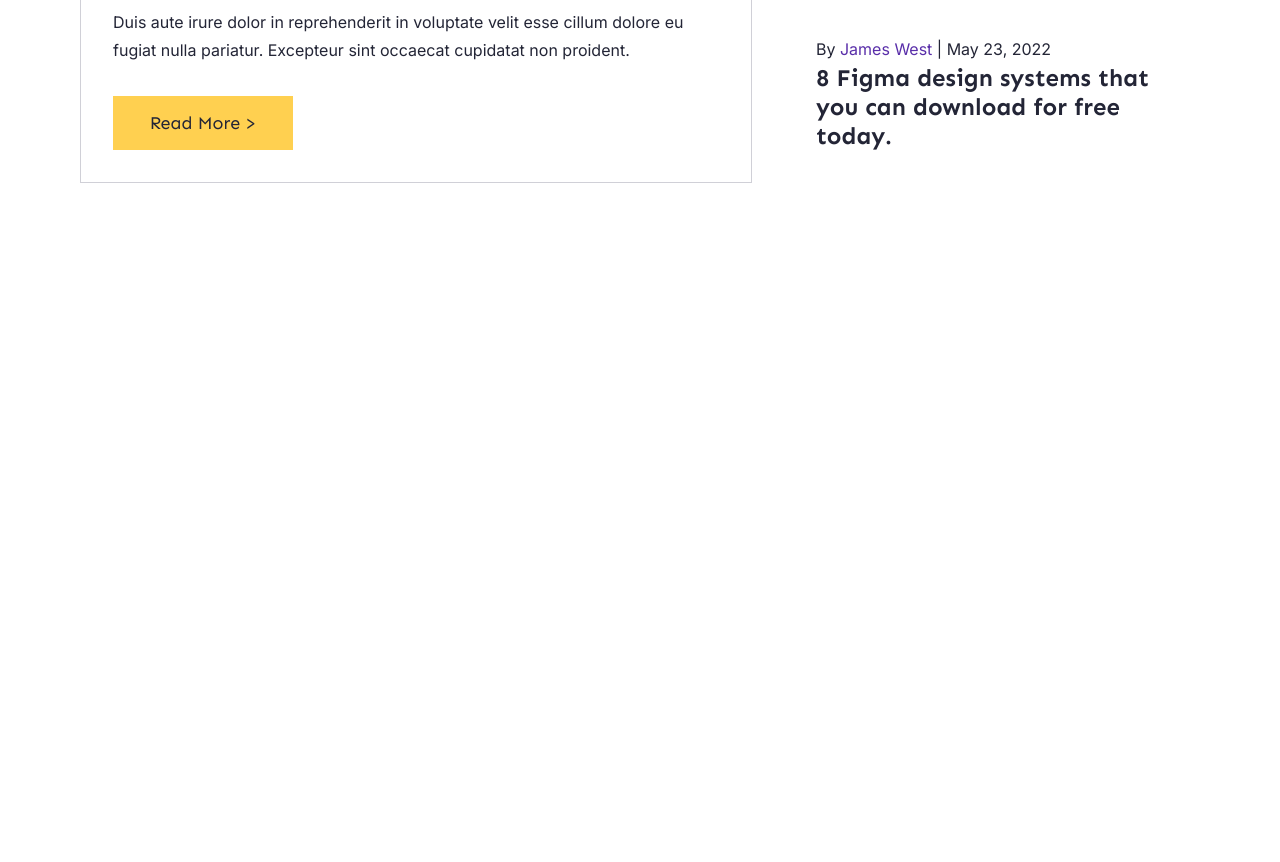
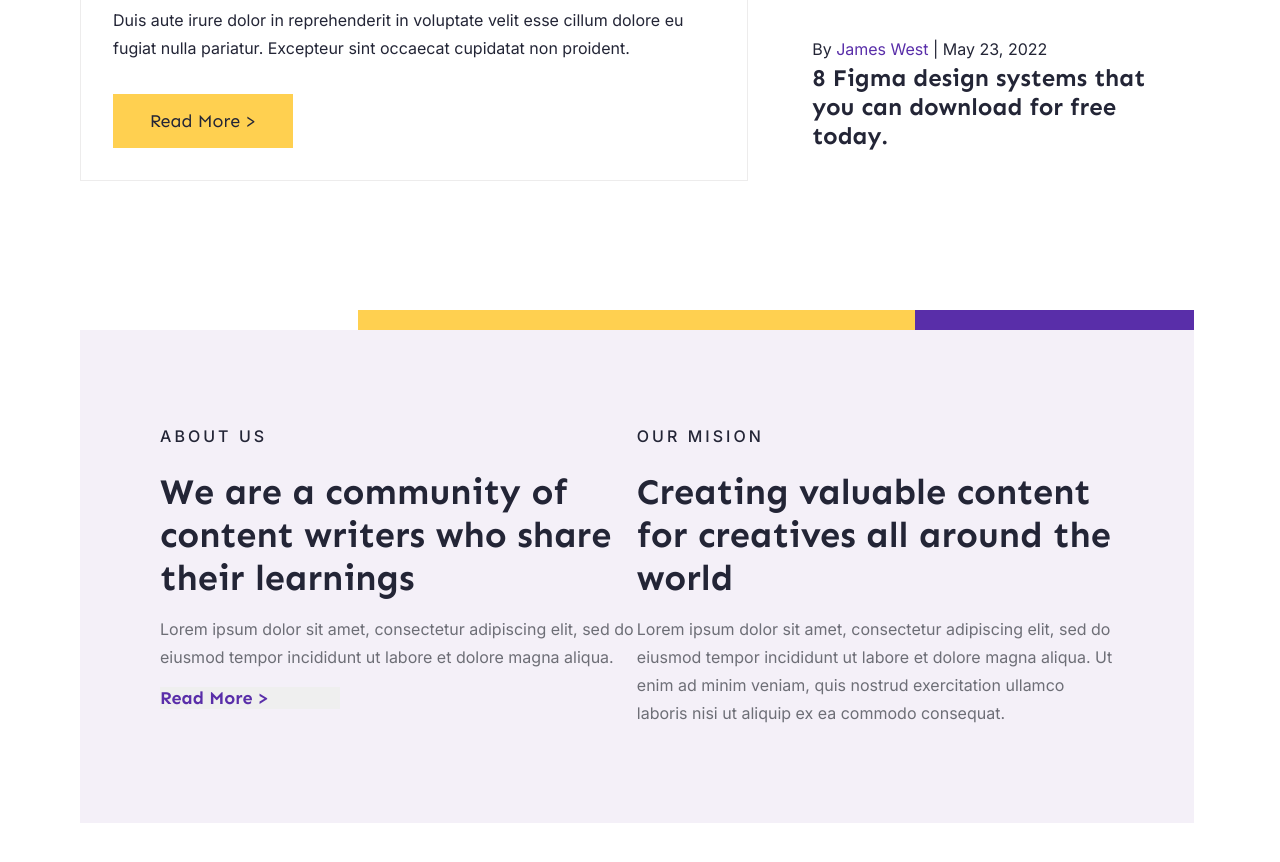
Before and after one commit to Gur00Nik/multi-page-website, a plain HTML site: page index.html in a window 1280 px wide. Shown: the part 1455-2317 px from the top of the page. Before the commit the page ends 1766 px from the top, so only its background shows below. Drawn offline with Linux system fonts and the light colour scheme.

Commit message:
//section about-us feat: create section

```diff
--- a/index.html
+++ b/index.html
@@ -40,7 +40,7 @@
     <section class="main-post">
       <div class="container">
         <div class="main-post-section">
-          <div class="subtitle">posted on <b>startup</b></div>
+          <div class="subtitle light">posted on <b>startup</b></div>
           <p class="display-text" class="heading">
             Step-by-step guide to choosing great font pairs
           </p>
@@ -125,5 +125,40 @@
         </div>
       </div>
     </section>
+    <section class="about-us">
+      <div class="container">
+        <div class="color-header">
+          <div class="white-section"></div>
+          <div class="yellow-section"></div>
+          <div class="purple-section"></div>
+        </div>
+        <div>
+          <div class="about-us-section">
+            <div class="subtitle black">about us</div>
+            <h2 class="black">
+              We are a community of content writers who share their learnings
+            </h2>
+            <div class="description medium-grey">
+              Lorem ipsum dolor sit amet, consectetur adipiscing elit, sed do
+              eiusmod tempor incididunt ut labore et dolore magna aliqua.
+            </div>
+            <button class="transperent-btn purple">Read More ></button>
+          </div>
+          <div class="about-us-section">
+            <div class="subtitle black">Our mision</div>
+            <h2 class="black">
+              Creating valuable content for creatives all around the world
+            </h2>
+
+            <div class="description medium-grey">
+              Lorem ipsum dolor sit amet, consectetur adipiscing elit, sed do
+              eiusmod tempor incididunt ut labore et dolore magna aliqua. Ut
+              enim ad minim veniam, quis nostrud exercitation ullamco laboris
+              nisi ut aliquip ex ea commodo consequat.
+            </div>
+          </div>
+        </div>
+      </div>
+    </section>
   </body>
 </html>
--- a/style.css
+++ b/style.css
@@ -8,20 +8,29 @@
   --color--black: #232536;
   --color--yellow: #ffd050;
   --color--dark--grey: #4c4c4c;
-  --color--medium--grey: #d0d0d7;
+  --color--medium--grey: #6d6e76;
+  --color--low--grey: #b6b5b540;
   --color--purple: #592ea9;
   --color--light: #fff;
   --color--light--yellow: #fbf6ea;
   --color--light--grey: #f4f4f4;
   --color--lavender: #f4f0f8;
+  --color--white: #ffffff;
   --main--font--family: "Inter", sans-serif;
   --second--font--family: "Sen", sans-serif;
 }
 
 /* Убрать горизонтальный скрол из-за width:100vw  */
-html,
+html {
+  width: 100%;
+  max-width: 100%;
+  overflow-x: hidden;
+}
+
 body {
-  overflow-y: auto;
+  width: 100%;
+  max-width: 100%;
+  overflow-x: hidden;
 }
 
 button {
@@ -32,6 +41,7 @@ button {
   color: var(--color--black);
   border: none;
   transition: 0.2s;
+  cursor: pointer;
 }
 
 button:hover {
@@ -87,6 +97,17 @@ h6 {
   cursor: url(assets/icons/plus.ico) 2 2, default;
 }
 
+.transperent-btn {
+  border: none;
+  padding: 0px;
+  display: flex;
+  font-weight: 700;
+}
+
+.transperent-btn:hover {
+  transform: none;
+}
+
 .link {
   font-family: var(--main--font--family);
   font-size: 16px;
@@ -113,7 +134,6 @@ h6 {
 }
 
 .subtitle {
-  color: var(--color--light);
   font-family: var(--main--font--family);
   font-weight: 500;
   font-size: 16px;
@@ -148,7 +168,7 @@ h6 {
 
 .container {
   padding: 0 80px;
-  width: 100vw;
+  width: 99.5vw;
   height: 100%;
 }
 
@@ -156,6 +176,7 @@ h6 {
 .header {
   background-color: var(--color--black);
 }
+
 .header-container {
   background-color: var(--color--black);
   display: flex;
@@ -163,14 +184,17 @@ h6 {
   align-items: center;
   justify-content: space-between;
 }
+
 :first-child .header-container {
   display: flex;
   align-items: center;
 }
+
 .nav-container {
   display: flex;
   gap: 32px;
 }
+
 .link-container {
   display: flex;
   align-items: center;
@@ -189,6 +213,7 @@ h6 {
   background-repeat: no-repeat;
   background-size: cover;
 }
+
 .main-post-section {
   display: flex;
   flex-direction: column;
@@ -196,10 +221,16 @@ h6 {
   gap: 32px;
   height: 100%;
 }
+
 .description.light {
   color: var(--color--light);
 }
+
 .post-info.light {
+  color: var(--color--light);
+}
+
+.subtitle.light {
   color: var(--color--light);
 }
 
@@ -218,7 +249,7 @@ h6 {
   gap: 32px;
   margin-top: 32px;
   padding: 32px;
-  border: 1px solid var(--color--medium--grey);
+  border: 1px solid var(--color--low--grey);
 }
 
 .featured-post-section > div:first-child {
@@ -251,3 +282,62 @@ h6 {
 .author-post.purple {
   color: var(--color--purple);
 }
+
+/* Стили для блока POSTS  */
+
+/* Стили для блока ABOUT US */
+
+.color-header {
+  display: flex;
+  height: 20px;
+  width: 100%;
+}
+
+.white-section {
+  height: 100%;
+  width: 30%;
+  background-color: var(--color--white);
+}
+
+.yellow-section {
+  height: 100%;
+  width: 60%;
+  background-color: var(--color--yellow);
+}
+
+.purple-section {
+  height: 100%;
+  width: 30%;
+  background-color: var(--color--purple);
+}
+
+.about-us .container > div:last-child {
+  background-color: var(--color--lavender);
+  display: flex;
+  padding: 96px 80px;
+}
+
+.about-us-section {
+  max-width: 50%;
+  display: flex;
+  flex-direction: column;
+  gap: 16px;
+}
+
+.about-us-section > .subtitle {
+  margin-bottom: 8px;
+}
+
+.subtitle.black {
+  color: var(--color--black);
+}
+
+.description.medium-grey {
+  color: var(--color--medium--grey);
+}
+
+.transperent-btn.purple {
+  color: var(--color--purple);
+}
+
+/* Стили для блока ABOUT US */
```
